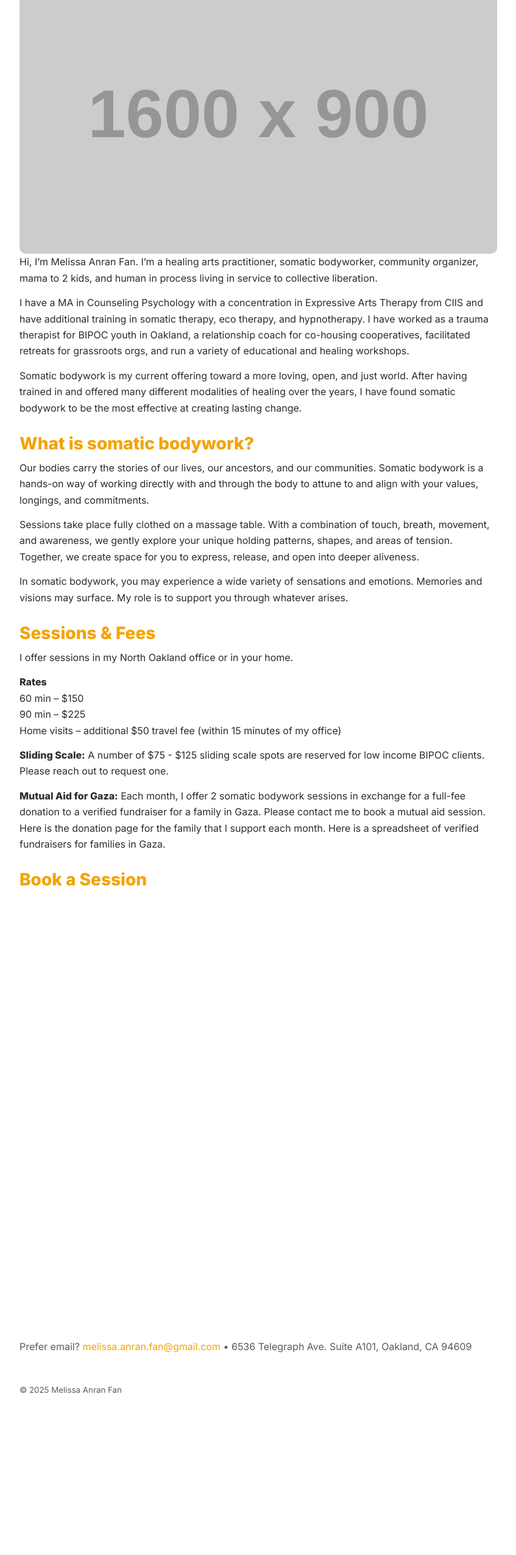
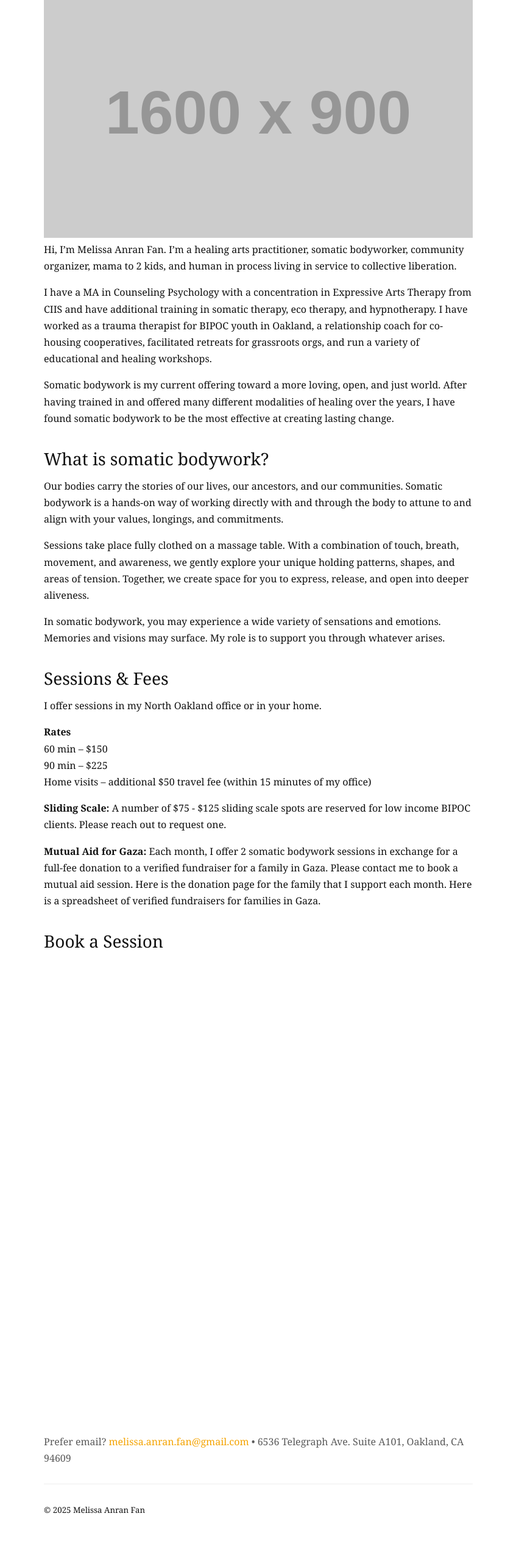
Before and after one commit to mfaaan/mfaaan.github.io, a plain HTML site: page index.html in a window 1280 px wide. Shown: the part 165-2715 px from the top of the page at 61% size, without its empty margins (216-1063 px from the left). Before the commit the page ends 2485 px from the top, so only its background shows below. Drawn offline with Linux system fonts and the light colour scheme; placeholder pictures from the web are drawn by us; a script that the page names is missing.

Commit message:
Update index.html

```diff
--- a/index.html
+++ b/index.html
@@ -4,56 +4,63 @@
   <meta charset="utf-8" />
   <meta name="viewport" content="width=device-width, initial-scale=1" />
   <title>Melissa Anran Fan — Somatic Bodywork</title>
-  <meta name="description" content="Somatic bodywork and healing arts in North Oakland by Melissa Anran Fan. Accessible, community‑rooted care." />
+  <meta name="description" content="Somatic bodywork in North Oakland by Melissa Anran Fan. Simple, gentle, body-based care." />
   <meta name="theme-color" content="#F4A300" />
-  <link rel="preconnect" href="https://fonts.googleapis.com">
-  <link rel="preconnect" href="https://fonts.gstatic.com" crossorigin>
-  <link href="https://fonts.googleapis.com/css2?family=Inter:wght@300;400;600;800&display=swap" rel="stylesheet">
   <style>
+    /* Zen Habits–inspired minimalism */
     :root{
-      --bg:#ffffff;         /* single background color */
-      --text:#2e2a2f;
-      --muted:#5d5960;
-      --brand:#F4A300;      /* warm golden orange */
+      --bg:#ffffff;
+      --text:#111111;
+      --muted:#5a5a5a;
+      --accent:#F4A300;
+      --max:740px;
     }
     *{box-sizing:border-box}
     html,body{height:100%}
-    body{margin:0;font-family:Inter,system-ui,-apple-system,Segoe UI,Roboto,Arial,sans-serif;color:var(--text);background:var(--bg);}
-    a{color:var(--brand);text-decoration:none}
-    .container{max-width:820px;margin:0 auto;padding:0 18px}
-    header{padding:64px 0 18px}
-    h1{font-size:clamp(32px,5vw,48px);line-height:1.05;margin:0 0 8px;font-weight:800;color:var(--brand)}
-    h2{font-size:clamp(22px,3.4vw,28px);margin:28px 0 10px;color:var(--brand)}
-    p{line-height:1.65;margin:0 0 14px}
-    img.resp{width:100%;display:block;border-radius:10px}
-    /* Remove all decorative borders/shadows/panels — just text on one color */
-    hr{height:1px;border:0;background:#eee;margin:28px 0}
-    footer{padding:32px 0;color:var(--muted);}
-    /* Calendly area — no internal scroll; height adapts to viewport */
-    #calWrap{padding:0;margin-top:6px}
-    .calendly-inline-widget{width:100%; height:800px;} /* default; JS will override */
+    body{
+      margin:0;
+      background:var(--bg);
+      color:var(--text);
+      font-family: Georgia, 'Times New Roman', Times, serif;
+      line-height:1.7;
+      -webkit-font-smoothing: antialiased; -moz-osx-font-smoothing: grayscale;
+    }
+    a{color:var(--accent); text-decoration:none}
+    a:hover{text-decoration:underline}
+    .wrap{max-width:var(--max); margin:0 auto; padding:28px 18px 60px}
+    header.site{padding:28px 0 8px}
+    .brand{font-size:18px; letter-spacing:.2px; color:var(--muted)}
+    h1,h2{font-weight:400; margin:0 0 12px}
+    h1{font-size:42px; line-height:1.25}
+    h2{font-size:28px; line-height:1.35; margin-top:34px}
+    p{margin:0 0 16px}
+    img.resp{display:block; width:100%; height:auto; margin:10px 0 6px}
+    hr{border:0; height:1px; background:#eee; margin:28px 0}
+    /* Calendly embed: no container chrome, auto-height to avoid inner scroll */
+    #calWrap{margin-top:6px}
+    .calendly-inline-widget{width:100%; height:900px;} /* JS recalculates */
     @media (max-width:640px){
-      .calendly-inline-widget{height:900px;}
+      .calendly-inline-widget{height:1000px}
+      h1{font-size:34px} h2{font-size:24px}
     }
   </style>
 </head>
 <body>
-  <main class="container">
-    <header id="home">
-      <h1>Welcome</h1>
+  <main class="wrap">
+    <header class="site">
+      <div class="brand">Melissa Anran Fan — Somatic Bodywork</div>
     </header>
 
-    <!-- Photo placeholder -->
+    <h1>Welcome</h1>
+
     <img class="resp" src="https://dummyimage.com/1600x900/ffffff/999999&text=Add+photo+of+Melissa+or+studio" alt="Photo placeholder">
 
-    <!-- About me -->
     <section id="about">
       <p>Hi, I’m Melissa Anran Fan. I’m a healing arts practitioner, somatic bodyworker, community organizer, mama to 2 kids, and human in process living in service to collective liberation.</p>
       <p>I have a MA in Counseling Psychology with a concentration in Expressive Arts Therapy from CIIS and have additional training in somatic therapy, eco therapy, and hypnotherapy. I have worked as a trauma therapist for BIPOC youth in Oakland, a relationship coach for co-housing cooperatives, facilitated retreats for grassroots orgs, and run a variety of educational and healing workshops.</p>
       <p>Somatic bodywork is my current offering toward a more loving, open, and just world. After having trained in and offered many different modalities of healing over the years, I have found somatic bodywork to be the most effective at creating lasting change.</p>
     </section>
 
-    <!-- What is somatic bodywork -->
     <section id="somatic">
       <h2>What is somatic bodywork?</h2>
       <p>Our bodies carry the stories of our lives, our ancestors, and our communities. Somatic bodywork is a hands-on way of working directly with and through the body to attune to and align with your values, longings, and commitments.</p>
@@ -61,7 +68,6 @@
       <p>In somatic bodywork, you may experience a wide variety of sensations and emotions. Memories and visions may surface. My role is to support you through whatever arises.</p>
     </section>
 
-    <!-- Sessions & Fees -->
     <section id="sessions">
       <h2>Sessions & Fees</h2>
       <p>I offer sessions in my North Oakland office or in your home.</p>
@@ -73,40 +79,40 @@
       <p><strong>Mutual Aid for Gaza:</strong> Each month, I offer 2 somatic bodywork sessions in exchange for a full-fee donation to a verified fundraiser for a family in Gaza. Please contact me to book a mutual aid session. Here is the donation page for the family that I support each month. Here is a spreadsheet of verified fundraisers for families in Gaza.</p>
     </section>
 
-    <!-- Book a Session: Calendly fills its area with no inner scroll -->
     <section id="contact">
       <h2>Book a Session</h2>
       <div id="calWrap">
         <div id="calWidget" class="calendly-inline-widget"
              data-url="https://calendly.com/melissa_fan/somatic-bodywork?month=2025-09"
-             style="min-width:320px;height:800px;">
+             style="min-width:320px;height:900px;">
         </div>
       </div>
       <p style="color:var(--muted)">Prefer email? <a href="mailto:melissa.anran.fan@gmail.com?subject=Somatic%20Bodywork%20Session%20Inquiry">melissa.anran.fan@gmail.com</a> • 6536 Telegraph Ave. Suite A101, Oakland, CA 94609</p>
     </section>
 
+    <hr/>
     <footer>
-      <small>© <span id="year"></span> Melissa Anran Fan</small>
+      <small>&copy; <span id="year"></span> Melissa Anran Fan</small>
     </footer>
   </main>
 
-  <!-- Calendly script -->
   <script src="https://assets.calendly.com/assets/external/widget.js" type="text/javascript" async></script>
   <script>
-    // Make Calendly widget fill available viewport height (no inner scroll)
+    // Auto-set footer year
+    document.getElementById('year').textContent = new Date().getFullYear();
+
+    // Make Calendly widget fit without internal scrolling by sizing to viewport
     function sizeCalendly(){
-      const yearEl = document.getElementById('year');
-      if (yearEl) yearEl.textContent = new Date().getFullYear();
-
-      const navH = 0; // no sticky nav
-      const headerOffset = document.querySelector('#contact h2').getBoundingClientRect().height + 16;
-      // distance from top of viewport to start of calendly container
-      const wrapTop = document.getElementById('calWrap').getBoundingClientRect().top + window.scrollY;
-      const currentScroll = window.scrollY;
-      const spaceAbove = wrapTop - currentScroll;
-      let target = window.innerHeight - headerOffset - 24; // bottom buffer
-      if (target < 700) target = 700;
-      document.getElementById('calWidget').style.height = target + 'px';
+      const widget = document.getElementById('calWidget');
+      if(!widget) return;
+      // Distance from top of viewport to top of calendly section
+      const topToWidget = widget.getBoundingClientRect().top + window.scrollY;
+      const currentY = window.scrollY;
+      const spaceAbove = topToWidget - currentY;
+      // Height available in the viewport beneath the section heading
+      let target = window.innerHeight - 24; // buffer for breathing room
+      if (target < 720) target = 720; // reasonable minimum
+      widget.style.height = target + 'px';
     }
     window.addEventListener('load', sizeCalendly);
     window.addEventListener('resize', sizeCalendly);
```
